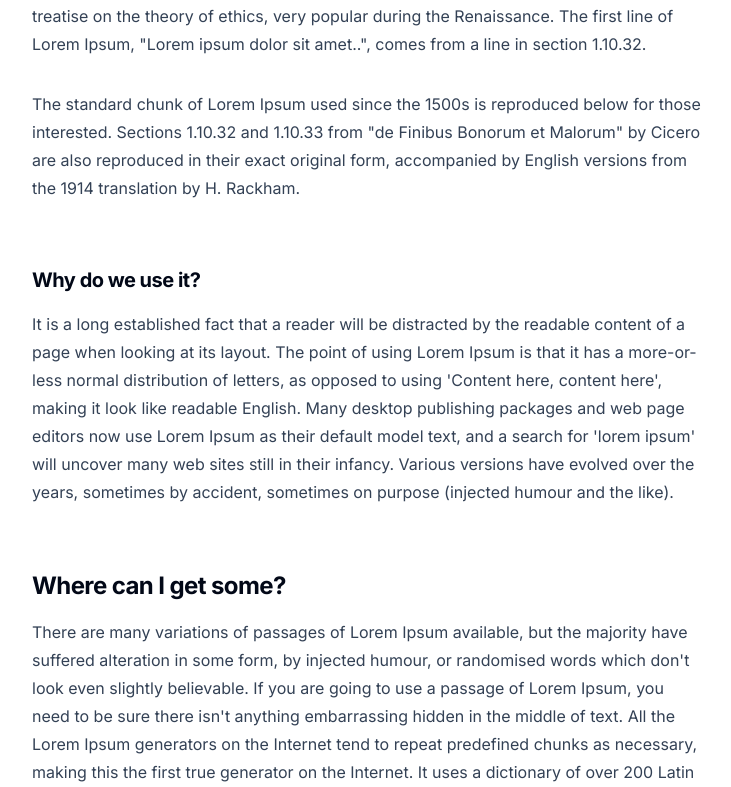
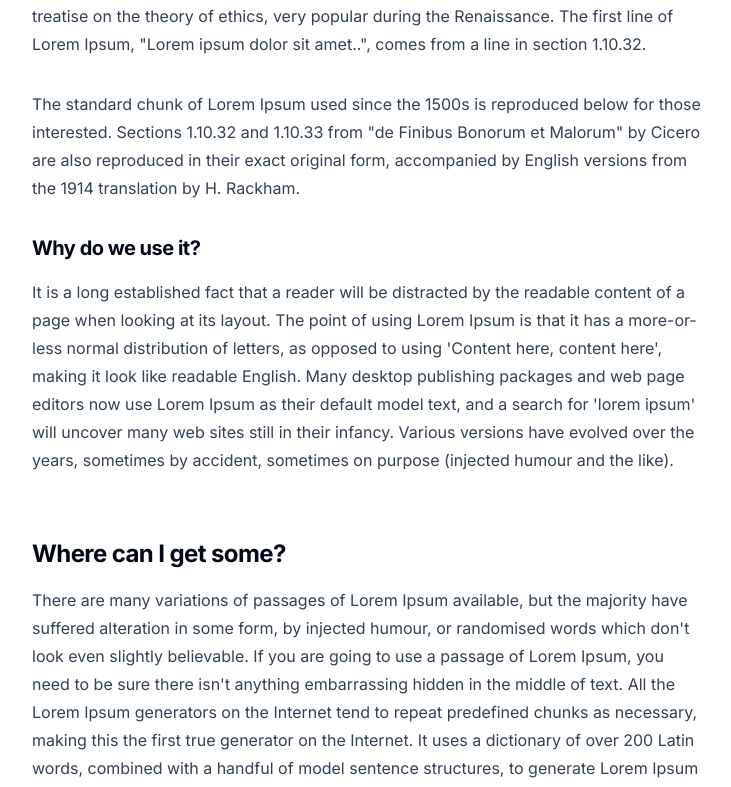
Before and after one commit to sundaray/hemantasundaray, a Next.js app: page /blog/first-post in a window 1280 px wide. Shown: the part 1519-2306 px from the top of the page, without its empty margins (64-795 px from the left). Built offline with nearby package versions, Linux system fonts and the light colour scheme.

Commit message:
fixed header padding

```diff
--- a/app/blog/layout.tsx
+++ b/app/blog/layout.tsx
@@ -9,7 +9,7 @@ type BlogLayoutProps = {
 export default async function BlogLayout({ children }: BlogLayoutProps) {
   return (
     <div className="relative flex min-h-screen flex-col">
-      <header className="background-blur-md sticky top-0 z-10 bg-white/90">
+      <header className="sticky top-0 z-10 bg-white">
         <MainNav items={homeConfig.mainNav} />
       </header>
       <main className="flex-1 py-16">{children}</main>
--- a/app/work/layout.tsx
+++ b/app/work/layout.tsx
@@ -10,7 +10,7 @@ type WorkLayoutProps = {
 export default async function WorkLayout({ children }: WorkLayoutProps) {
   return (
     <div className="relative flex min-h-screen flex-col">
-      <header className="background-blur-md sticky top-0 z-10 bg-white/90">
+      <header className="sticky top-0 z-10 bg-white">
         <MainNav items={homeConfig.mainNav} />
       </header>
       <main className="flex-1 py-16">{children}</main>
--- a/components/scroll-to-top.tsx
+++ b/components/scroll-to-top.tsx
@@ -18,7 +18,7 @@ export function ScrollToTop() {
   const [isVisible, setIsVisible] = useState(false);
   // Show button when page is scrolled upto given distance
   const toggleVisibility = () => {
-    if (window.pageYOffset > 800) {
+    if (window.scrollY > 800) {
       setIsVisible(true);
     } else {
       setIsVisible(false);
--- a/styles/globals.css
+++ b/styles/globals.css
@@ -88,7 +88,7 @@ input {
   }
 
   .prose h3 {
-    @apply mb-4 mt-16 text-lg font-bold tracking-tight lg:text-xl;
+    @apply mb-4 text-lg font-bold tracking-tight lg:text-xl;
   }
 
   .prose :where(h2, h3) {
```
